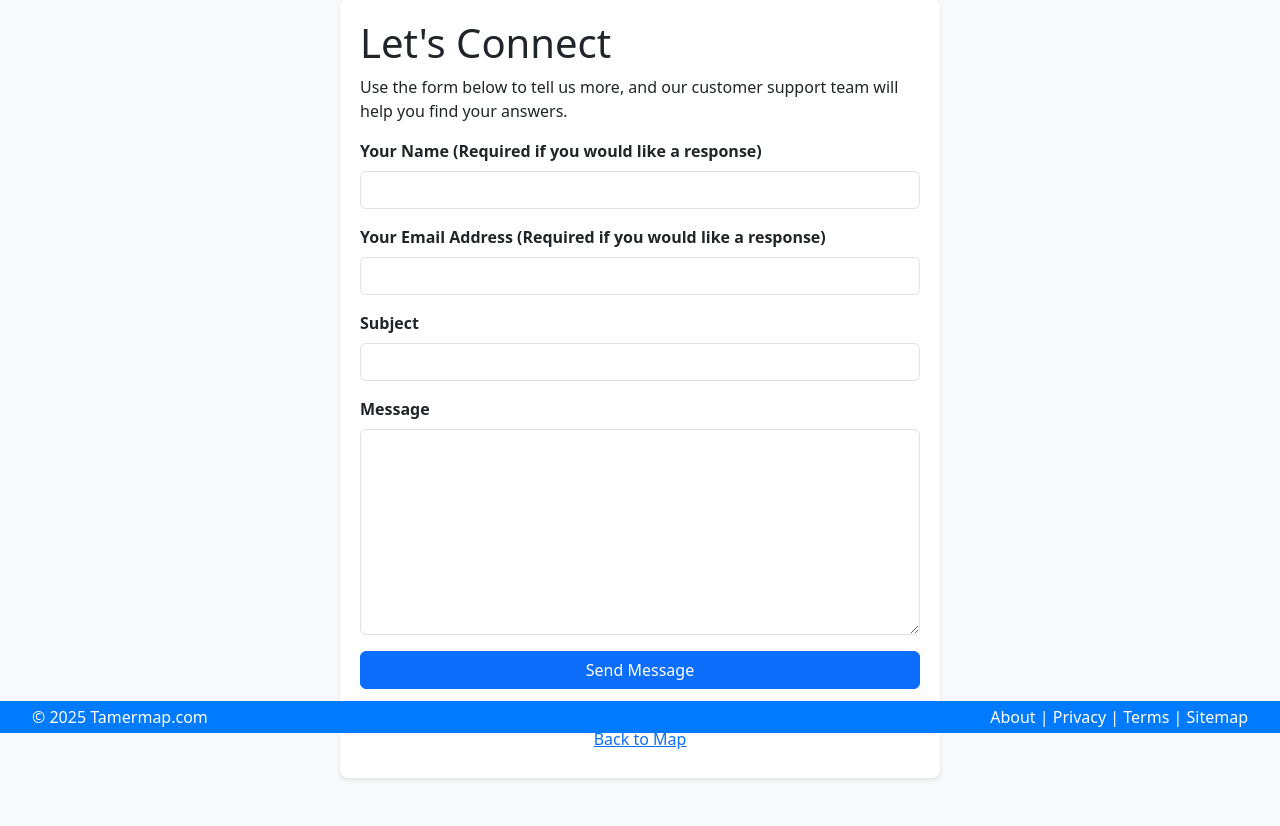
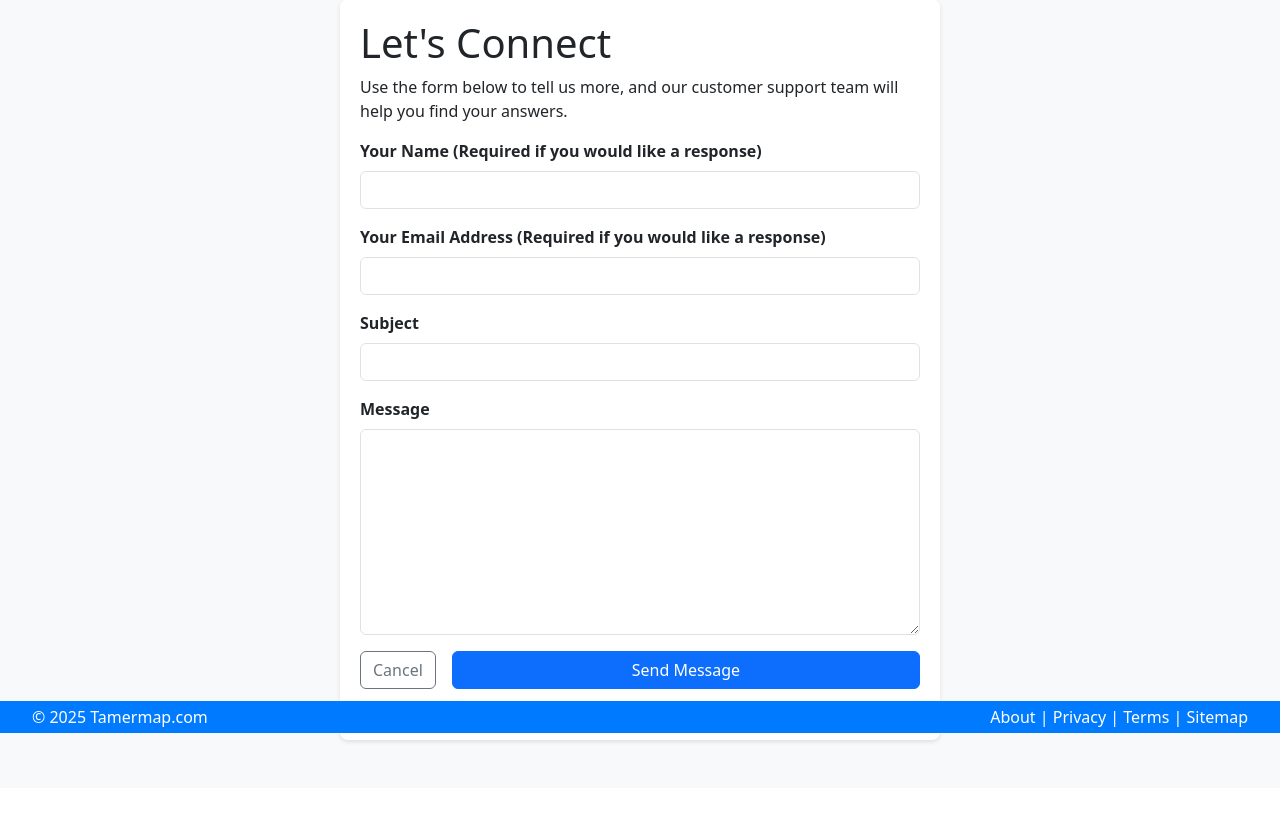
Before and after one commit to mdevore111/tamermap2, a Flask app: page /message in a window 1280 px wide. Shown: the part 67-893 px from the top of the page. After the commit the page ends 811 px from the top, so only its background shows below. Run offline with Flask 3, Linux system fonts and the light colour scheme; parts of the project's set-up code (start-up, migrations or seed data) failed here and were passed over; some libraries are stand-ins or nearby versions.

Commit message:
Standardize all contact forms with Cancel buttons
- Removed 'Back to Maps' links from all contact forms
- Added Cancel button to message_form.html (was missing)
- All contact forms now have Cancel button that redirects to home page (/)
- Added consistent button styling CSS to message_form.html
- Standardized button layout: Cancel (left) + Submit (right)
- Consistent user experience across all contact forms

```diff
--- a/templates/message_form.html
+++ b/templates/message_form.html
@@ -243,15 +243,29 @@
           </div>
         {% endif %}
 
-        <div>
-          {{ form.submit(class="btn btn-primary w-100") }}
+        <div class="d-grid gap-2 d-md-flex justify-content-md-end">
+          <a href="{{ url_for('public.splash') }}" class="btn btn-outline-secondary me-md-2">Cancel</a>
+          {{ form.submit(class="btn btn-primary") }}
         </div>
       </form>
-
-      <div class="text-center mt-3">
-        <a href="/maps" class="btn btn-link">Back to Map</a>
-      </div>
     </div>
   {% endif %}
 </div>
+
+<style>
+.honeypot-field {
+  display: none !important;
+  position: absolute;
+  left: -9999px;
+}
+
+/* Ensure consistent button alignment */
+.d-grid .btn {
+  vertical-align: middle;
+  height: 38px; /* Match Bootstrap button height */
+  display: inline-flex;
+  align-items: center;
+  justify-content: center;
+}
+</style>
 {% endblock %}
```
Also changed, not shown: templates/add_location_form.html (+0 -7 lines).
